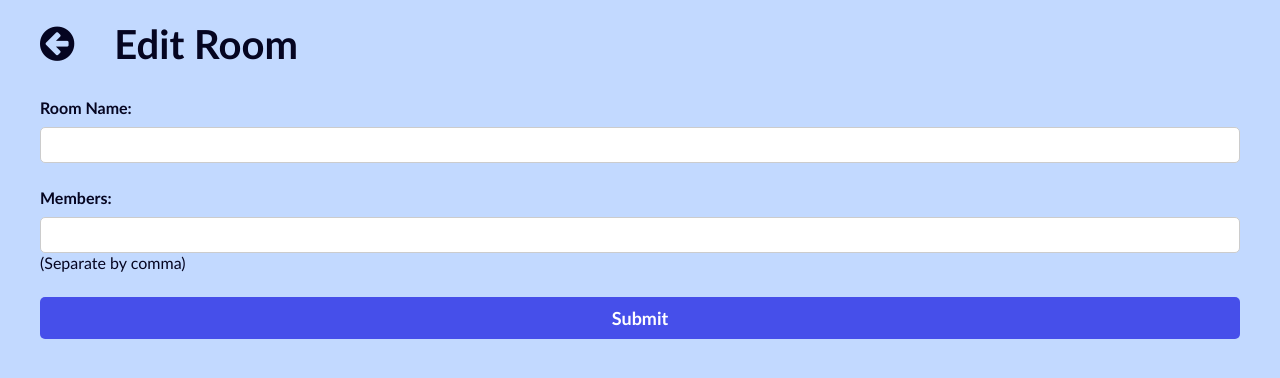
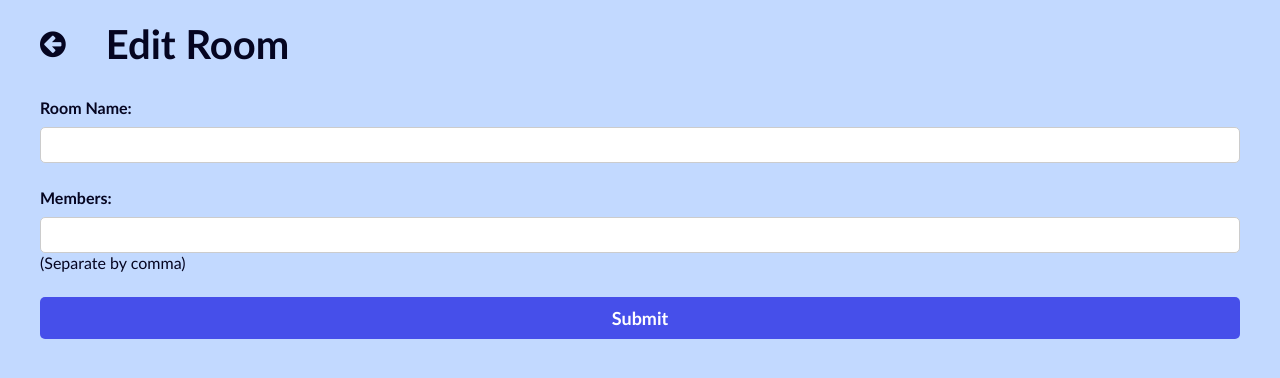
Before and after one commit to ahadazizjaffer2/FriendChat-App, a Flask app: template templates/edit_room.html in a window 1280 px wide. Shown: the part 72-450 px from the top of the page. Run offline with Flask 3, Linux system fonts and the light colour scheme; the template is opened without the code that fills it, so the values that code supplies are empty.

Commit message:
Update edit_room.html

```diff
--- a/templates/edit_room.html
+++ b/templates/edit_room.html
@@ -14,6 +14,10 @@
       href="{{ url_for('static', filename='favicon.png') }}"
     />
     <link
+      href="https://unpkg.com/boxicons@2.1.4/css/boxicons.min.css"
+      rel="stylesheet"
+    />
+    <link
       rel="stylesheet"
       href="https://cdnjs.cloudflare.com/ajax/libs/font-awesome/4.7.0/css/font-awesome.min.css"
     />
@@ -26,7 +30,10 @@
           src="{{ url_for('static', filename='logo-left.png') }}"
         />
         {% if current_user.is_authenticated %}
-        <a href="/logout"><button class="logoutbtn">Logout</button></a>
+        <a href="/logout">
+          <button class="logoutbtn">
+            <i class="bx bx-log-out bx-flip-horizontal"></i></button
+        ></a>
         {% endif %}
       </div>
     </nav>
@@ -35,14 +42,15 @@
         <div class="heading" style="justify-content: flex-start; gap: 40px">
           <a href="/rooms/{{room._id}}">
             <i
-              style="font-size: 40px"
+              style="font-size: 30px"
               class="fa fa-arrow-circle-left"
               aria-hidden="true"
             ></i>
           </a>
           <h1>Edit Room</h1>
         </div>
-        <h3>{{ message }}</h3>
+        <div class="editcontainer">
+          <h3 class="alert">{{ message }}</h3>
           <form class="createroomform" method="post">
             <div class="inputbox">
               <label>Room Name:</label>
@@ -50,12 +58,17 @@
             </div>
             <div class="inputbox">
               <label>Members:</label>
-            <input type="text" name="members" value="{{ room_members_str }}" />
+              <input
+                type="text"
+                name="members"
+                value="{{ room_members_str }}"
+              />
               <span>(Separate by comma)</span>
             </div>
             <button type="submit">Submit</button>
           </form>
         </div>
       </div>
+    </div>
   </body>
 </html>
```
Lines whose indentation alone changed are shown as unchanged.
